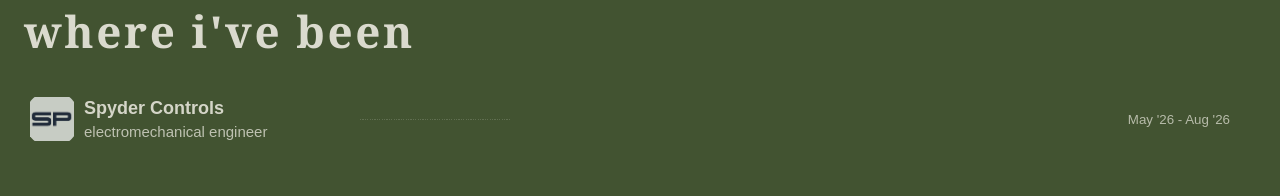
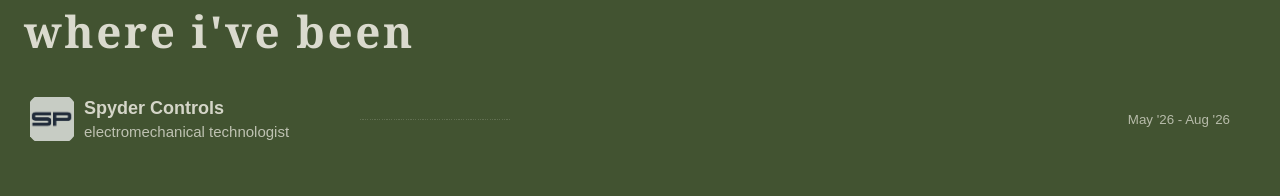
Before and after one commit to ericwu132/erics-website, a React (Vite) app in the folder eric-site/: page / in a window 1280 px wide. Shown: the part 840-1036 px from the top of the page. Built offline with nearby package versions, Linux system fonts and the light colour scheme.

Commit message:
changed text

```diff
--- a/eric-site/src/Experiences.jsx
+++ b/eric-site/src/Experiences.jsx
@@ -5,7 +5,7 @@ const experiences = [
     id: "spyder",
     logo: "/sp2.jpg",
     company: "Spyder Controls",
-    role: "electromechanical engineer",
+    role: "electromechanical technologist",
     time: "May '26 - Aug '26",
     body: "incoming S26",
     body2: "",
```
